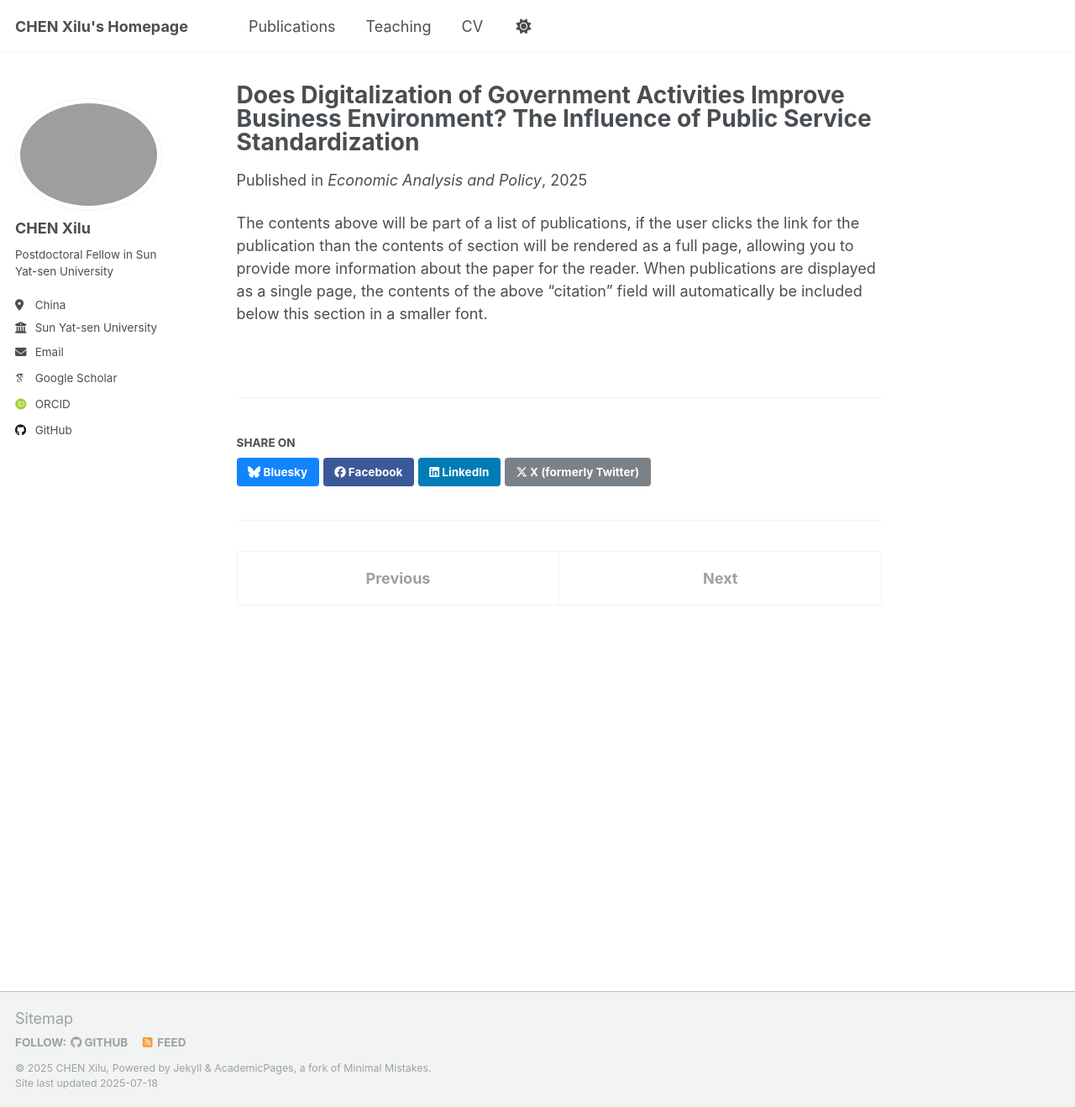
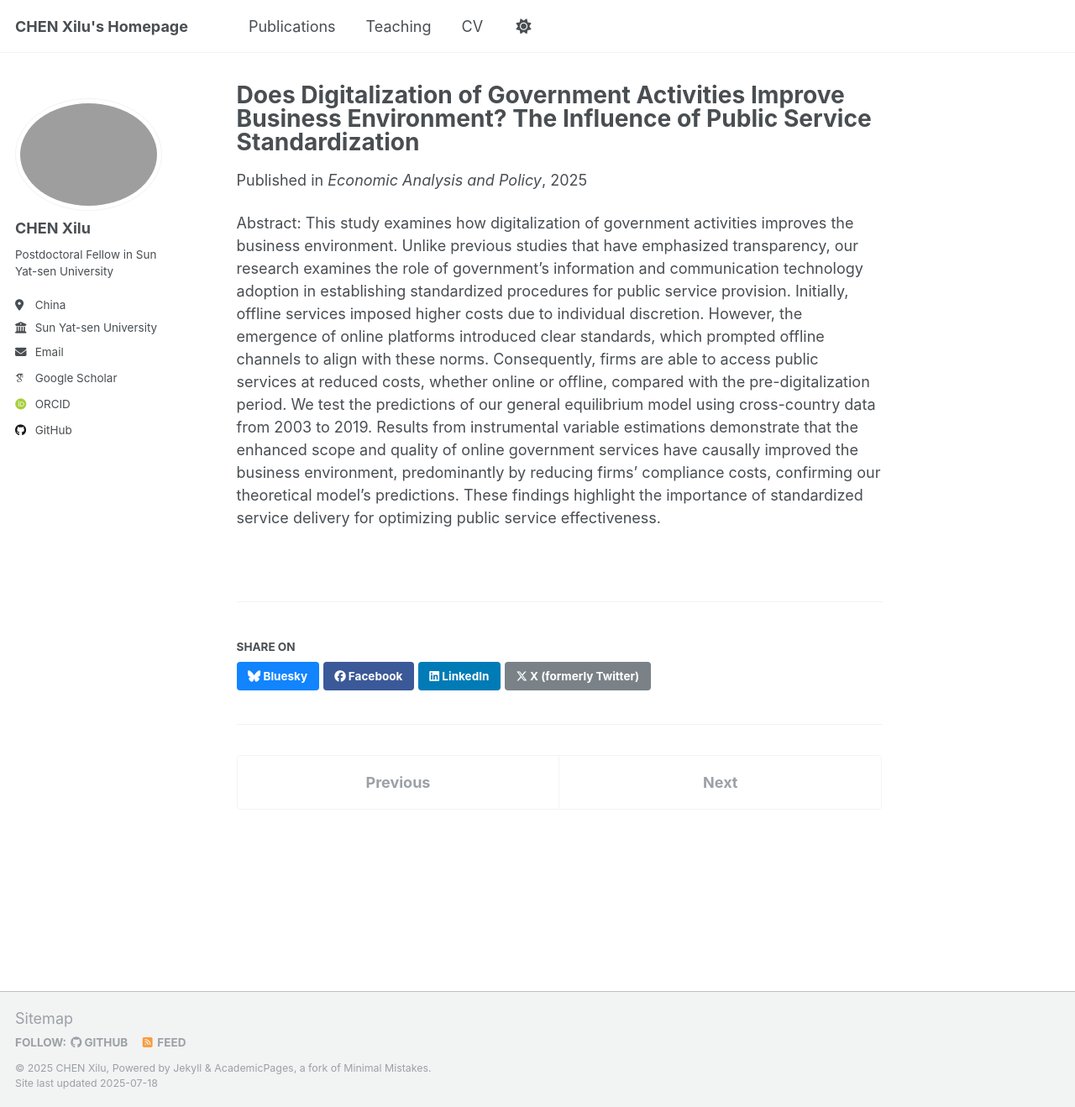
Before and after one commit to Xilu-CHEN/xilu-chen.github.io, a Jekyll site: the page built from _publications/EAP2025.md, in a window 1280 px wide and 1318 px high. Shown: the whole window at 84% size. Built offline with Jekyll 4.4.1, drawn with Linux system fonts in a browser that asks for light colours; some web fonts are replaced; a script that is not in the unit is left out.

Commit message:
Update EAP2025.md

```diff
--- a/_publications/EAP2025.md
+++ b/_publications/EAP2025.md
@@ -8,4 +8,4 @@ venue: 'Economic Analysis and Policy'
 paperurl: 'http://xilu-chen.github.io/files/EAP2025.pdf'
 ---
 
-The contents above will be part of a list of publications, if the user clicks the link for the publication than the contents of section will be rendered as a full page, allowing you to provide more information about the paper for the reader. When publications are displayed as a single page, the contents of the above "citation" field will automatically be included below this section in a smaller font.
+Abstract: This study examines how digitalization of government activities improves the business environment. Unlike previous studies that have emphasized transparency, our research examines the role of government’s information and communication technology adoption in establishing standardized procedures for public service provision. Initially, offline services imposed higher costs due to individual discretion. However, the emergence of online platforms introduced clear standards, which prompted offline channels to align with these norms. Consequently, firms are able to access public services at reduced costs, whether online or offline, compared with the pre-digitalization period. We test the predictions of our general equilibrium model using cross-country data from 2003 to 2019. Results from instrumental variable estimations demonstrate that the enhanced scope and quality of online government services have causally improved the business environment, predominantly by reducing firms’ compliance costs, confirming our theoretical model’s predictions. These findings highlight the importance of standardized service delivery for optimizing public service effectiveness.
```
